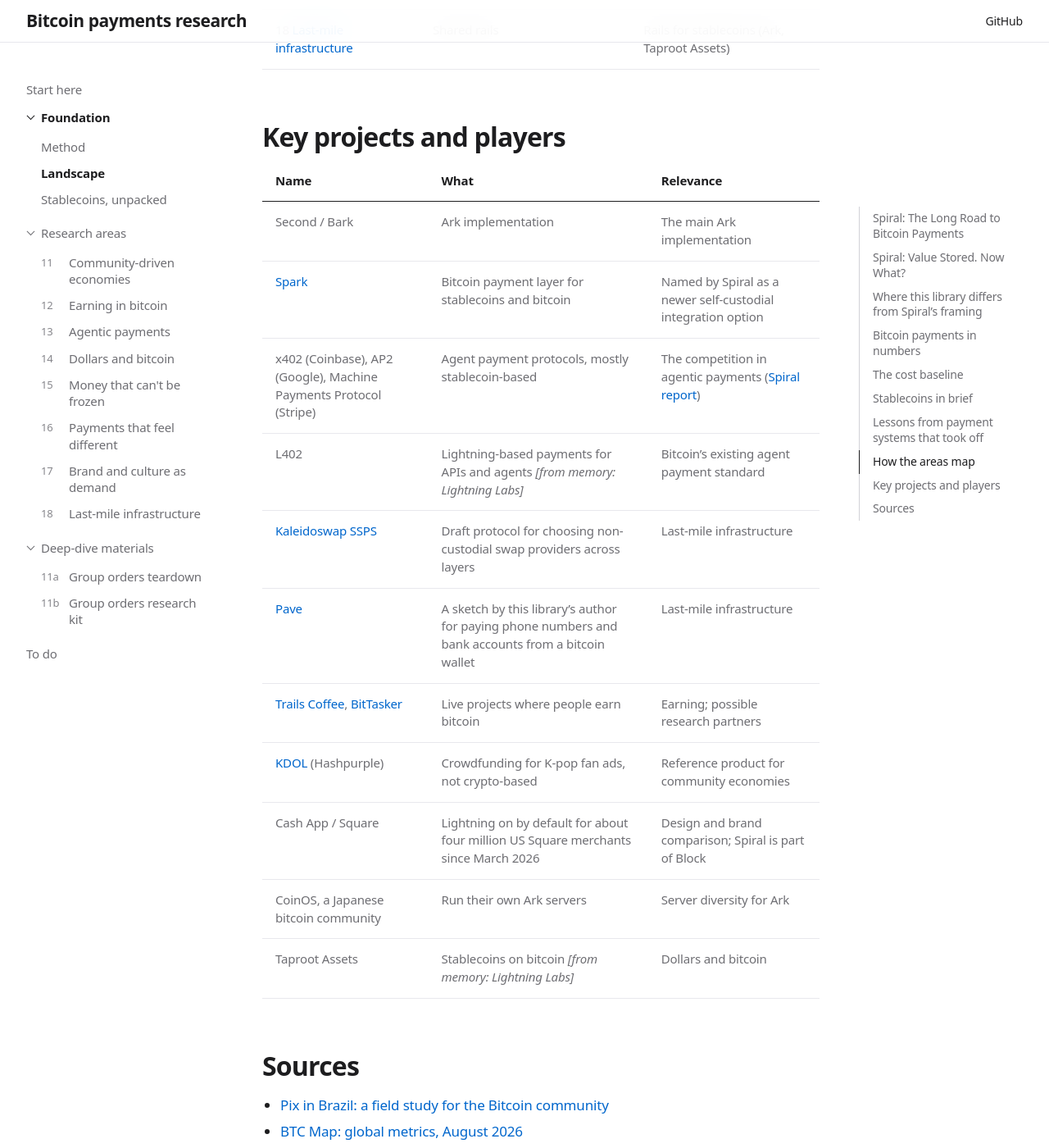
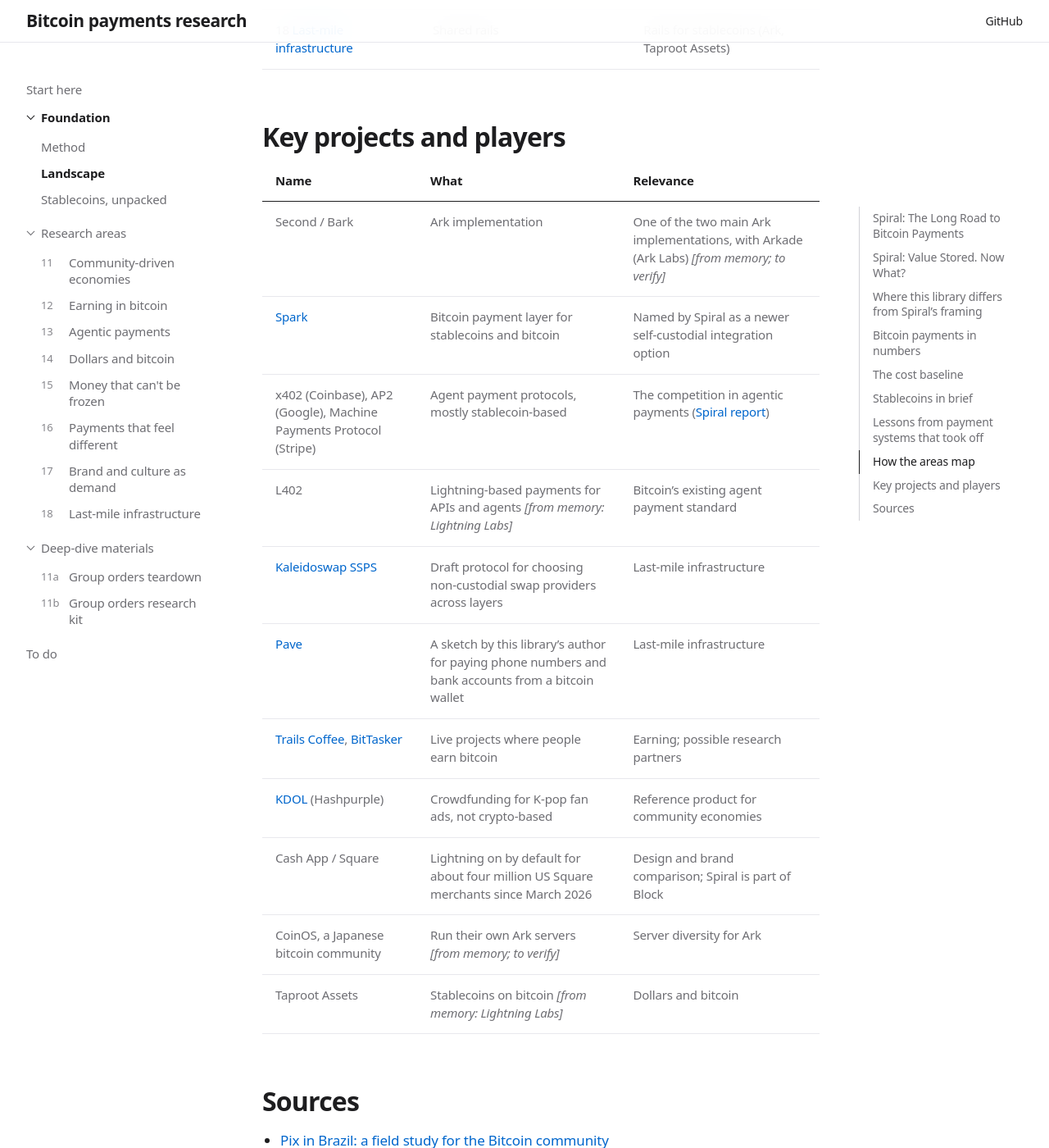
Before and after one commit to GBKS/bitcoin-payments-research, a Jekyll site: the page built from 02-landscape.md, in a window 1280 px wide and 1400 px high, scrolled down 6127 px. Shown: the whole window at 82% size. Built offline with Jekyll 4.4.1, drawn with Linux system fonts in a browser that asks for light colours; our own code applies the rules of GitHub Pages for plain Markdown files.

Commit message:
Label unsourced claims and update site spec in CLAUDE.md
Mark five claims without sources as from memory or to verify, add them to
TODO's verification list, and describe the sidebar and header as built.

Co-Authored-By: Claude Opus 5.5 <noreply@anthropic.com>

```diff
--- a/02-landscape.md
+++ b/02-landscape.md
@@ -109,7 +109,7 @@ Paulo Sacramento, a UX researcher in the Bitcoin Design Community, studied 25 pe
 
 | Name | What | Relevance |
 | --- | --- | --- |
-| Second / Bark | Ark implementation | The main Ark implementation |
+| Second / Bark | Ark implementation | One of the two main Ark implementations, with Arkade (Ark Labs) *[from memory; to verify]* |
 | [Spark](https://www.spark.money/) | Bitcoin payment layer for stablecoins and bitcoin | Named by Spiral as a newer self-custodial integration option |
 | x402 (Coinbase), AP2 (Google), Machine Payments Protocol (Stripe) | Agent payment protocols, mostly stablecoin-based | The competition in agentic payments ([Spiral report](https://github.com/spiralxyz/bitcoin-payments)) |
 | L402 | Lightning-based payments for APIs and agents *[from memory: Lightning Labs]* | Bitcoin's existing agent payment standard |
@@ -118,7 +118,7 @@ Paulo Sacramento, a UX researcher in the Bitcoin Design Community, studied 25 pe
 | [Trails Coffee](https://trailscoffee.com/), [BitTasker](https://bittasker.com/) | Live projects where people earn bitcoin | Earning; possible research partners |
 | [KDOL](https://en.wowtale.net/2025/10/09/232389) (Hashpurple) | Crowdfunding for K-pop fan ads, not crypto-based | Reference product for community economies |
 | Cash App / Square | Lightning on by default for about four million US Square merchants since March 2026 | Design and brand comparison; Spiral is part of Block |
-| CoinOS, a Japanese bitcoin community | Run their own Ark servers | Server diversity for Ark |
+| CoinOS, a Japanese bitcoin community | Run their own Ark servers *[from memory; to verify]* | Server diversity for Ark |
 | Taproot Assets | Stablecoins on bitcoin *[from memory: Lightning Labs]* | Dollars and bitcoin |
 
 ## Sources
```
Also changed, not shown: 03-stablecoins.md (+2 -2 lines), 11-community-driven-economies.md (+2 -2 lines), 14-dollars-and-bitcoin.md (+2 -2 lines), CLAUDE.md (+2 -1 lines), TODO.md (+4 -1 lines).
